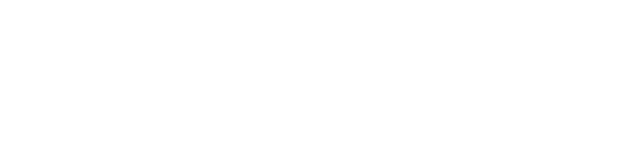
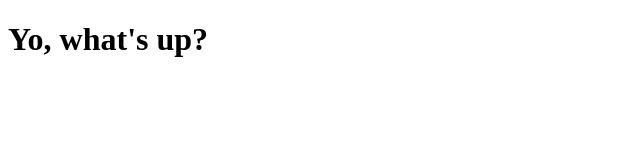
Before and after one commit to ksathperera/JavaScript_Practice, a plain HTML site: page index.html in a window 1280 px wide. Shown: the whole page, without its empty margins (0-640 px from the left). Drawn offline with Linux system fonts and the light colour scheme.

Commit message:
add h1 tag

```diff
--- a/index.html
+++ b/index.html
@@ -7,6 +7,6 @@
     <title>Document</title>
 </head>
 <body>
-
+    <h1>Yo, what's up?</h1>
 </body>
 </html>
```
